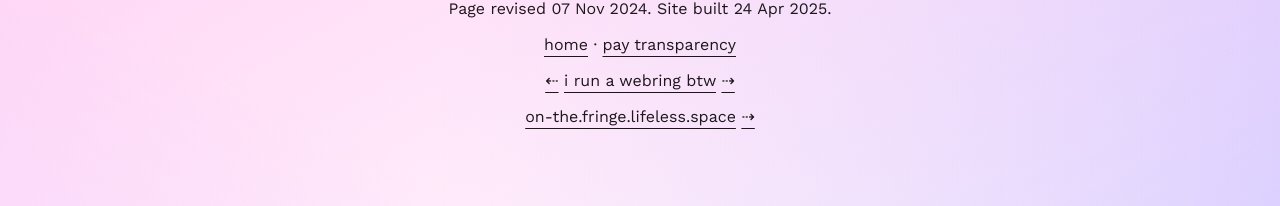
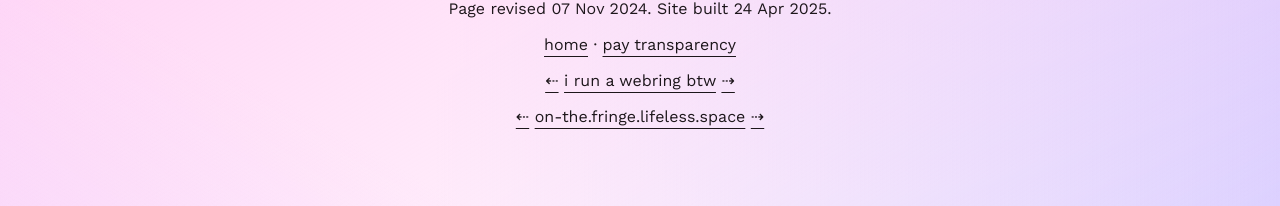
Before and after one commit to ewwwin/umbreon.online, a Jekyll site: the page built from index.md, in a window 1280 px wide. Shown: the part 1045-1251 px from the top of the page. Built offline with Jekyll 4.4.1, drawn with Linux system fonts in a browser that asks for light colours.

Commit message:
dammit i fucked up and now nobody will see my funny commit message

```diff
--- a/_layouts/default.html
+++ b/_layouts/default.html
@@ -35,7 +35,7 @@
 				<p><a href="/">home</a> · <a href="/pay">pay transparency</a>
 			</nav>
 			<p><a title="previous site" href="https://webring.umbreon.online/prev?from=https://umbreon.online">⇠</a> <a href="https://webring.umbreon.online">i run a webring btw</a> <a title="next site" href="https://webring.umbreon.online/next?from=https://umbreon.online">⇢</a></p>
-			<p><a title="previous site" href="https://on-the.fringe.lifeless.space/prev?slug=erin"></a> <a href="https://on-the.fringe.lifeless.space">on-the.fringe.lifeless.space</a> <a title="next site" href="https://on-the.fringe.lifeless.space/next?slug=erin">⇢</a></p>
+			<p><a title="previous site" href="https://on-the.fringe.lifeless.space/prev?slug=erin">⇠</a> <a href="https://on-the.fringe.lifeless.space">on-the.fringe.lifeless.space</a> <a title="next site" href="https://on-the.fringe.lifeless.space/next?slug=erin">⇢</a></p>
 		</footer>
 
 		{% if page.themable -%}
```
